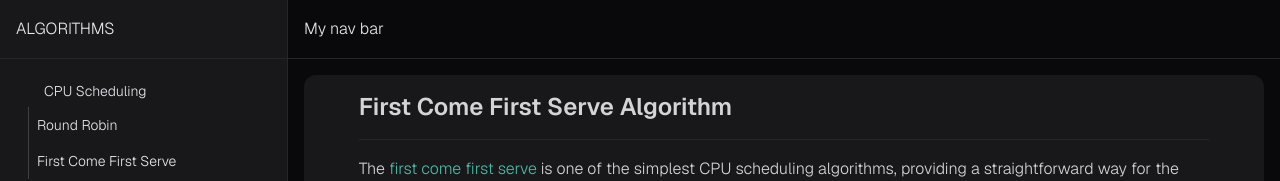
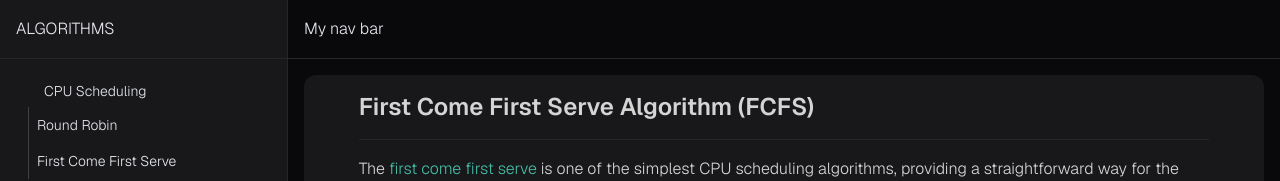
Before and after one commit to pakdad-mousavi/algorithms, a Vue app: page /cpu-scheduling/first-come-first-serve in a window 1280 px wide. Shown: the top 181 px of the page. Built offline with nearby package versions, Linux system fonts and the light colour scheme; some icons are missing.

Commit message:
Clean up FCFS algorithm page.

```diff
--- a/src/views/algorithms/cpu-scheduling/FirstComeFirstServe.vue
+++ b/src/views/algorithms/cpu-scheduling/FirstComeFirstServe.vue
@@ -3,7 +3,7 @@
     <section class="p-4 rounded-xl bg-zinc-900">
       <div class="mx-auto sm:w-11/12">
         <h1 class="mb-4 text-2xl font-semibold">
-          First Come First Serve Algorithm
+          First Come First Serve Algorithm (FCFS)
         </h1>
         <hr class="mb-4 border-neutral-800">
         <div class="mb-10 space-y-4">
@@ -174,7 +174,6 @@ import { ref, reactive, computed } from 'vue';
 import GanttChart from '@/components/algorithms/cpu-scheduling/GanttChart.vue';
 import ProcessDetails from '@/components/algorithms/cpu-scheduling/ProcessDetails.vue';
 import EmptySpace from '@/components/general/EmptySpace.vue';
-import Alert from '@/components/general/Alert.vue';
 
 // Reactive variables and constants
 const form = ref(null);
```
